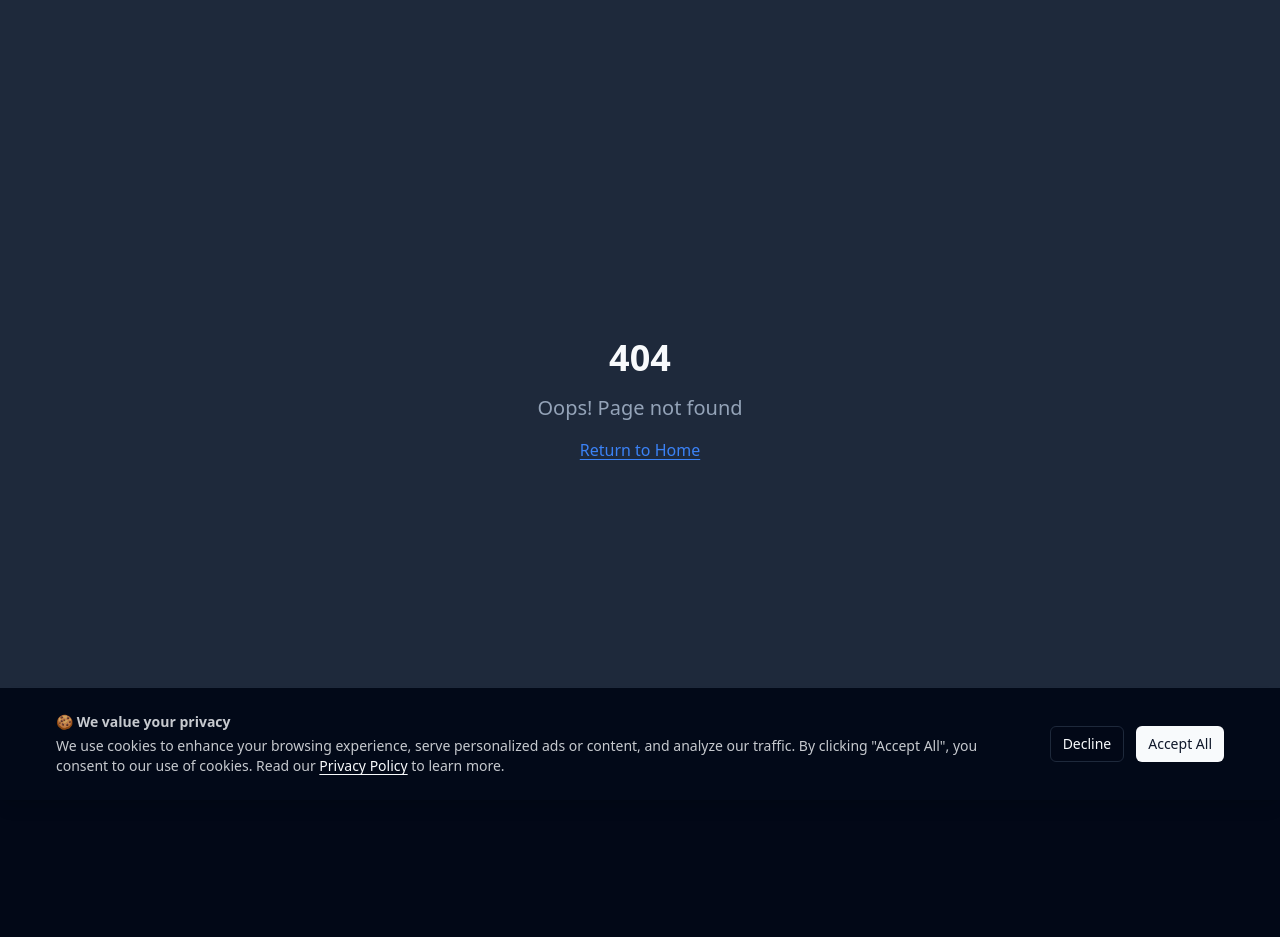
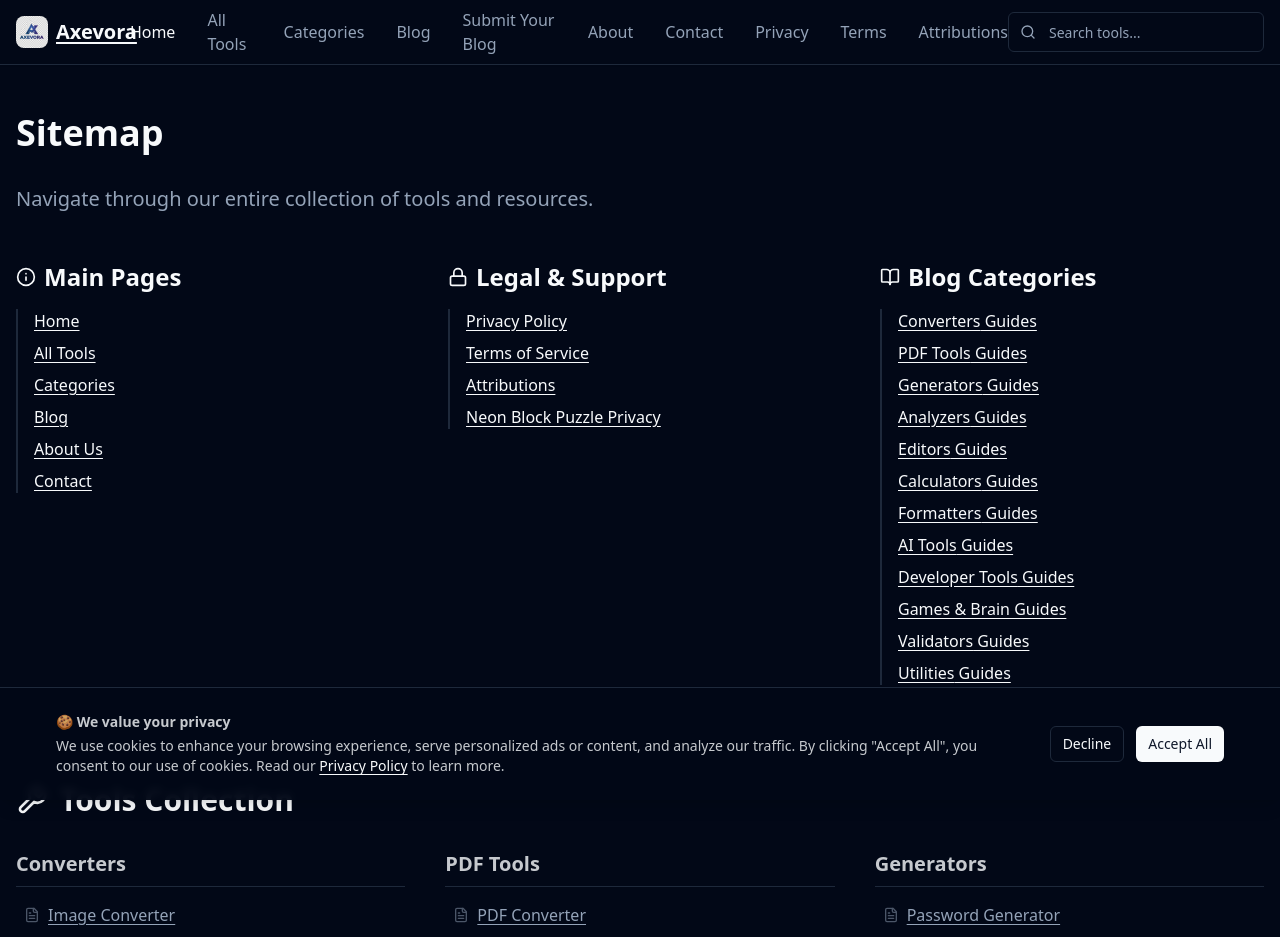
Before and after one commit to tittooin/tittoos-toolbox-hub, a React (Vite) app: page /sitemap in a window 1280 px wide. Shown: the top 937 px of the page. Before the commit the page ends 800 px from the top, so only its background shows below. Built offline with nearby package versions, Linux system fonts and the light colour scheme.

Commit message:
CRITICAL FIX: Added HTML Sitemap and Footer Link to resolve 123 Orphan Pages and Health Score drop

```diff
--- a/src/App.tsx
+++ b/src/App.tsx
@@ -18,6 +18,7 @@ const Contact = lazy(() => import("./pages/Contact"));
 const AllTools = lazy(() => import("./pages/AllTools"));
 const Privacy = lazy(() => import("./pages/Privacy"));
 const Terms = lazy(() => import("./pages/Terms"));
+const Sitemap = lazy(() => import("./pages/Sitemap"));
 const Attributions = lazy(() => import("./pages/Attributions"));
 const Blog = lazy(() => import("./pages/Blog"));
 const Author = lazy(() => import("./pages/Author"));
@@ -341,6 +342,8 @@ const App = () => (
               {/* Apps Support Pages */}
               <Route path="/apps/neon-block-puzzle/privacy" element={<NeonBlockPuzzlePrivacy />} />
 
+              <Route path="/sitemap" element={<Sitemap />} />
+
               {/* Admin Routes */}
               <Route path="/admin/blog" element={<BlogManager />} />
               <Route path="/admin/battles" element={<BattleManager />} />
--- a/src/components/Footer.tsx
+++ b/src/components/Footer.tsx
@@ -162,6 +162,11 @@ const Footer = () => {
                   Neon Puzzle Privacy
                 </Link>
               </li>
+              <li>
+                <Link to="/sitemap" className="text-muted-foreground hover:text-foreground transition-colors text-xs">
+                  Sitemap
+                </Link>
+              </li>
             </ul>
           </div>
         </div>
--- /dev/null
+++ b/src/pages/Sitemap.tsx
@@ -0,0 +1,115 @@
+
+import { Link } from "react-router-dom";
+import { tools, categories } from "@/data/tools";
+import { Helmet } from "react-helmet-async";
+import Header from "@/components/Header";
+import Footer from "@/components/Footer";
+import { FileText, Wrench, BookOpen, User, Info, Lock } from "lucide-react";
+
+// Group tools by category for better organization
+const toolsByCategory = categories.reduce((acc, category) => {
+    acc[category.id] = {
+        name: category.name,
+        tools: tools.filter(tool => tool.category === category.id)
+    };
+    return acc;
+}, {} as Record<string, { name: string; tools: typeof tools }>);
+
+const Sitemap = () => {
+    return (
+        <div className="min-h-screen bg-background">
+            <Helmet>
+                <title>Sitemap - Axevora</title>
+                <meta name="description" content="Complete sitemap of Axevora. Find all free online tools, converters, calculators, and detailed guides in one place." />
+                <link rel="canonical" href="https://axevora.com/sitemap" />
+            </Helmet>
+
+            <Header />
+
+            <main className="container mx-auto px-4 py-12 max-w-7xl">
+                <h1 className="text-4xl font-bold mb-8 text-foreground">Sitemap</h1>
+                <p className="text-xl text-muted-foreground mb-12">
+                    Navigate through our entire collection of tools and resources.
+                </p>
+
+                <div className="grid grid-cols-1 md:grid-cols-2 lg:grid-cols-3 gap-12">
+
+                    {/* Main Pages */}
+                    <section className="space-y-4">
+                        <h2 className="text-2xl font-semibold flex items-center gap-2 text-primary">
+                            <Info className="w-5 h-5" /> Main Pages
+                        </h2>
+                        <ul className="space-y-2 border-l-2 border-muted pl-4">
+                            <li><Link to="/" className="hover:text-primary hover:underline">Home</Link></li>
+                            <li><Link to="/tools" className="hover:text-primary hover:underline">All Tools</Link></li>
+                            <li><Link to="/categories" className="hover:text-primary hover:underline">Categories</Link></li>
+                            <li><Link to="/blog" className="hover:text-primary hover:underline">Blog</Link></li>
+                            <li><Link to="/about" className="hover:text-primary hover:underline">About Us</Link></li>
+                            <li><Link to="/contact" className="hover:text-primary hover:underline">Contact</Link></li>
+                        </ul>
+                    </section>
+
+                    {/* Legal Pages */}
+                    <section className="space-y-4">
+                        <h2 className="text-2xl font-semibold flex items-center gap-2 text-primary">
+                            <Lock className="w-5 h-5" /> Legal & Support
+                        </h2>
+                        <ul className="space-y-2 border-l-2 border-muted pl-4">
+                            <li><Link to="/privacy" className="hover:text-primary hover:underline">Privacy Policy</Link></li>
+                            <li><Link to="/terms" className="hover:text-primary hover:underline">Terms of Service</Link></li>
+                            <li><Link to="/attributions" className="hover:text-primary hover:underline">Attributions</Link></li>
+                            <li><Link to="/apps/neon-block-puzzle/privacy" className="hover:text-primary hover:underline">Neon Block Puzzle Privacy</Link></li>
+                        </ul>
+                    </section>
+
+                    {/* Blog Categories */}
+                    <section className="space-y-4">
+                        <h2 className="text-2xl font-semibold flex items-center gap-2 text-primary">
+                            <BookOpen className="w-5 h-5" /> Blog Categories
+                        </h2>
+                        <ul className="space-y-2 border-l-2 border-muted pl-4">
+                            {categories.map(cat => (
+                                <li key={cat.id}>
+                                    <Link to={cat.guidePath} className="hover:text-primary hover:underline">
+                                        {cat.name} Guides
+                                    </Link>
+                                </li>
+                            ))}
+                        </ul>
+                    </section>
+                </div>
+
+                <div className="my-12 border-t border-border" />
+
+                {/* Tools by Category */}
+                <h2 className="text-3xl font-bold mb-8 flex items-center gap-3">
+                    <Wrench className="w-8 h-8 text-primary" /> Tools Collection
+                </h2>
+
+                <div className="grid grid-cols-1 md:grid-cols-2 lg:grid-cols-3 gap-10">
+                    {Object.entries(toolsByCategory).map(([id, category]) => (
+                        <section key={id} className="space-y-4 break-inside-avoid">
+                            <h3 className="text-xl font-semibold text-foreground/80 border-b border-border pb-2">
+                                {category.name}
+                            </h3>
+                            <ul className="space-y-2 pl-2">
+                                {category.tools.map(tool => (
+                                    <li key={tool.id}>
+                                        <Link to={tool.path} className="text-muted-foreground hover:text-primary hover:underline flex items-start gap-2">
+                                            <FileText className="w-4 h-4 mt-1 opacity-50 shrink-0" />
+                                            {tool.name}
+                                        </Link>
+                                    </li>
+                                ))}
+                            </ul>
+                        </section>
+                    ))}
+                </div>
+            </main>
+
+            <Footer />
+        </div>
+    );
+};
+
+export default Sitemap;
```
Also changed, not shown: 2 other files (tests, documents, lock files or other folders).
